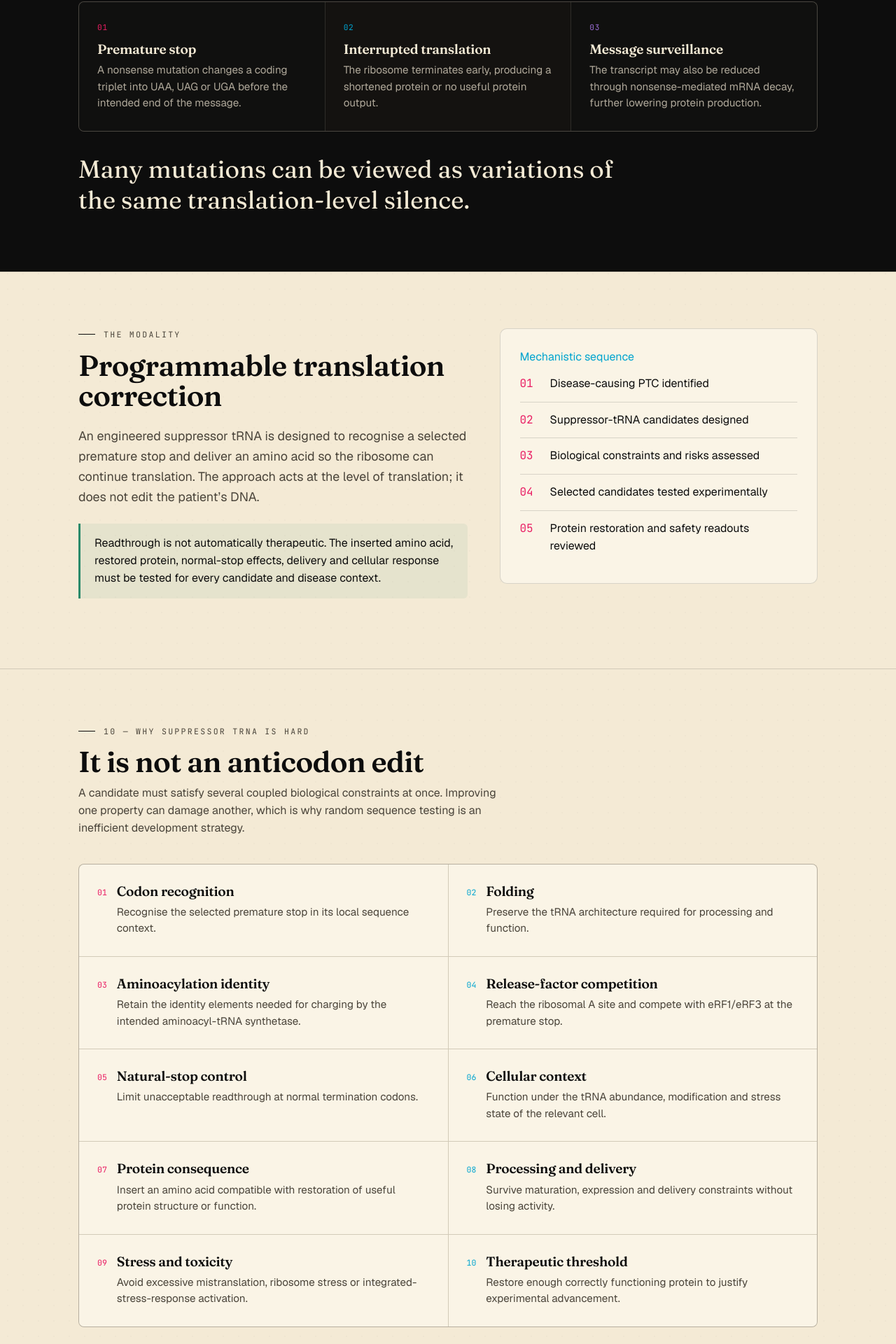
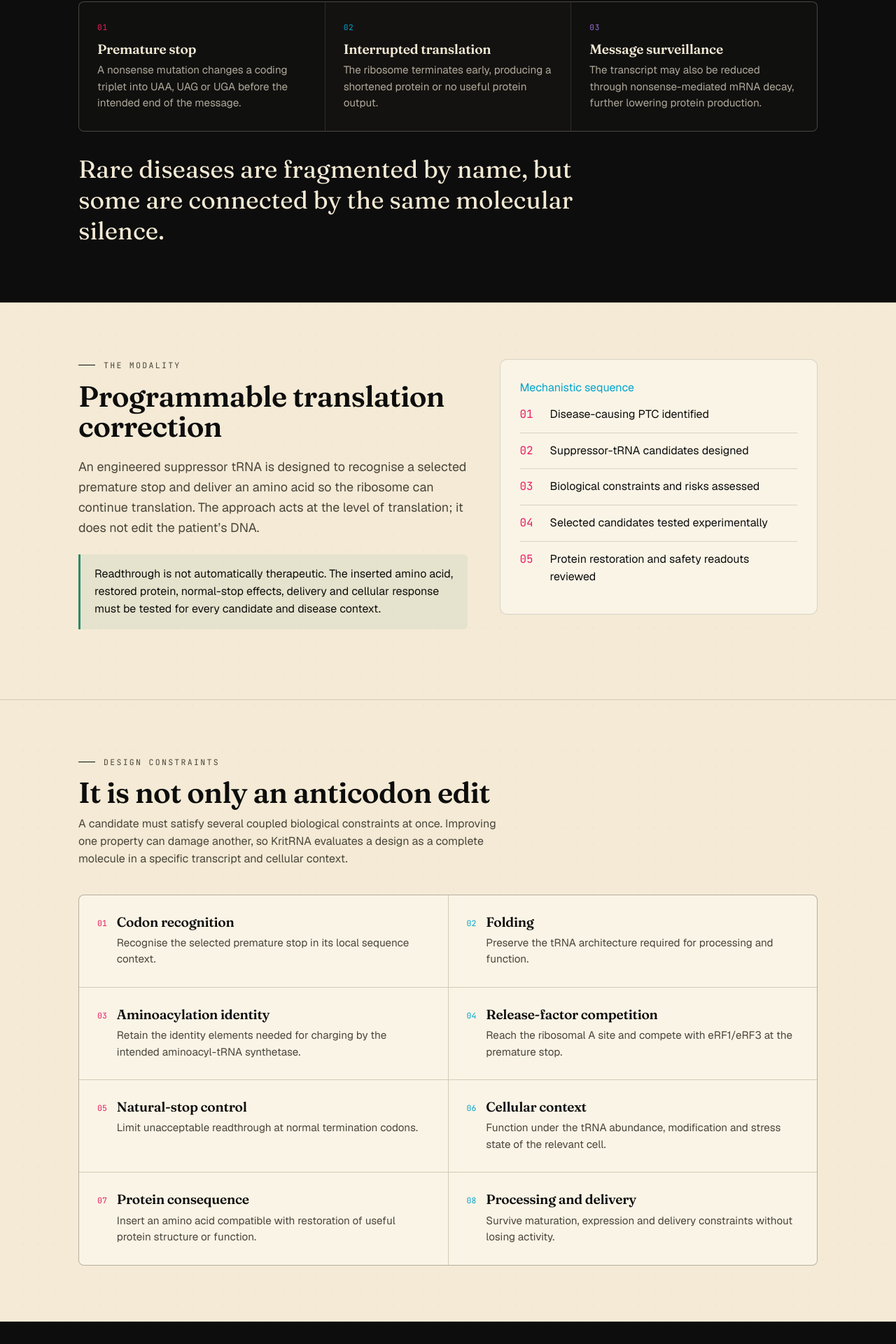
Before and after one commit to transloka786/trasnloka-website, a Next.js app: page /science in a window 1280 px wide. Shown: the part 852-2772 px from the top of the page at 70% size. Built offline with nearby package versions, Linux system fonts and the light colour scheme.

Commit message:
Correct Batch 2 science mapping and add citations

```diff
--- a/src/app/science/page.tsx
+++ b/src/app/science/page.tsx
@@ -4,7 +4,7 @@ import Reveal from '@/components/Reveal';
 
 export const metadata: Metadata = {
   title: 'Science',
-  description: 'Why premature termination codons create a shared disease mechanism, how suppressor tRNAs can enable readthrough, and why therapeutic design is biologically difficult.',
+  description: 'Why premature termination codons create a shared disease mechanism and how suppressor tRNAs may enable translation to continue.',
 };
 
 const FAILURE = [
@@ -22,88 +22,48 @@ const CONSTRAINTS = [
   ['Cellular context', 'Function under the tRNA abundance, modification and stress state of the relevant cell.'],
   ['Protein consequence', 'Insert an amino acid compatible with restoration of useful protein structure or function.'],
   ['Processing and delivery', 'Survive maturation, expression and delivery constraints without losing activity.'],
-  ['Stress and toxicity', 'Avoid excessive mistranslation, ribosome stress or integrated-stress-response activation.'],
-  ['Therapeutic threshold', 'Restore enough correctly functioning protein to justify experimental advancement.'],
+];
+
+const REFERENCES = [
+  { label: 'Suppressor-tRNA evidence', title: 'Engineered tRNAs suppress nonsense mutations in cells and in vivo', detail: 'Nature 618, 842–848 (2023) · DOI 10.1038/s41586-023-06133-1', href: 'https://doi.org/10.1038/s41586-023-06133-1' },
+  { label: 'Lead-gene reference', title: 'HBB — haemoglobin subunit beta', detail: 'NCBI Gene record 3043', href: 'https://www.ncbi.nlm.nih.gov/gene/3043' },
+  { label: 'Program-gene reference', title: 'DMD — dystrophin', detail: 'NCBI Gene record 1756', href: 'https://www.ncbi.nlm.nih.gov/gene/1756' },
+  { label: 'Program-gene reference', title: 'CFTR — CF transmembrane conductance regulator', detail: 'NCBI Gene record 1080', href: 'https://www.ncbi.nlm.nih.gov/gene/1080' },
 ];
 
 export default function SciencePage() {
   return (
     <>
-      <section style={{ borderTop: 'none' }}>
-        <div className="wrap">
-          <Reveal><div className="eyebrow" style={{ marginBottom: 22 }}>Science</div></Reveal>
-          <Reveal delay={0.05}><h1 className="h1" style={{ fontSize: 'clamp(2.35rem,6vw,4.5rem)' }}>One molecular failure.<br /><em>Many disease contexts.</em></h1></Reveal>
-          <Reveal delay={0.1}><p className="lead" style={{ marginTop: 26 }}>Premature termination codons are scattered across different genes and rare diseases, but they can create the same translation-level problem: the protein-making message stops before completion. KritRNA is building around that shared mechanism.</p></Reveal>
+      <section style={{ borderTop: 'none' }}><div className="wrap">
+        <Reveal><div className="eyebrow" style={{ marginBottom: 22 }}>Science</div></Reveal>
+        <Reveal delay={0.05}><h1 className="h1" style={{ fontSize: 'clamp(2.35rem,6vw,4.5rem)' }}>One molecular failure.<br /><em>Many disease contexts.</em></h1></Reveal>
+        <Reveal delay={0.1}><p className="lead" style={{ marginTop: 26 }}>Premature termination codons occur in different genes and rare diseases, but they can create the same translation-level problem: the protein-making message stops before completion. KritRNA is building around that shared mechanism.</p></Reveal>
+      </div></section>
+
+      <section className="ink-sec"><div className="wrap">
+        <Reveal><div className="sec-head"><div className="eyebrow">The shared mechanism</div><h2 className="h2">A platform opportunity hidden inside fragmented diseases</h2><p style={{ color: 'rgba(244,234,213,.72)' }}>Traditional development often begins with a disease name. KritRNA begins with a defined molecular failure class: premature termination that prevents full-length protein production.</p></div></Reveal>
+        <div className="grid cols-3" style={{ background: 'rgba(244,234,213,.14)', borderColor: 'rgba(244,234,213,.14)' }}>
+          {FAILURE.map(([n, title, text], i) => <Reveal key={n} delay={i * 0.06}><div className="cell" style={{ height: '100%', background: i === 1 ? '#141210' : '#10100f' }}><div className="k" style={{ color: i === 0 ? 'var(--magenta)' : i === 1 ? 'var(--cyan)' : 'var(--violet)' }}>{n}</div><h3 style={{ color: 'var(--cream)' }}>{title}</h3><p style={{ color: 'rgba(244,234,213,.7)' }}>{text}</p></div></Reveal>)}
         </div>
-      </section>
+        <Reveal delay={0.12}><blockquote style={{ marginTop: 32, maxWidth: '34ch', fontFamily: 'var(--serif)', fontSize: 'clamp(1.45rem,3vw,2.2rem)', lineHeight: 1.25, color: 'var(--cream)' }}>Rare diseases are fragmented by name, but some are connected by the same molecular silence.</blockquote></Reveal>
+      </div></section>
 
-      <section className="ink-sec">
-        <div className="wrap">
-          <Reveal><div className="sec-head"><div className="eyebrow">08 — why this matters</div><h2 className="h2">A platform opportunity hidden inside fragmented diseases</h2><p style={{ color: 'rgba(244,234,213,.72)' }}>Traditional development often begins with a disease name. KritRNA begins with a defined molecular failure class: premature termination that prevents full-length protein production.</p></div></Reveal>
-          <div className="grid cols-3" style={{ background: 'rgba(244,234,213,.14)', borderColor: 'rgba(244,234,213,.14)' }}>
-            {FAILURE.map(([n, title, text], i) => (
-              <Reveal key={n} delay={i * 0.06}>
-                <div className="cell" style={{ height: '100%', background: i === 1 ? '#141210' : '#10100f' }}>
-                  <div className="k" style={{ color: i === 0 ? 'var(--magenta)' : i === 1 ? 'var(--cyan)' : 'var(--violet)' }}>{n}</div>
-                  <h3 style={{ color: 'var(--cream)' }}>{title}</h3>
-                  <p style={{ color: 'rgba(244,234,213,.7)' }}>{text}</p>
-                </div>
-              </Reveal>
-            ))}
-          </div>
-          <Reveal delay={0.12}><blockquote style={{ marginTop: 32, maxWidth: '34ch', fontFamily: 'var(--serif)', fontSize: 'clamp(1.45rem,3vw,2.2rem)', lineHeight: 1.25, color: 'var(--cream)' }}>Many mutations can be viewed as variations of the same translation-level silence.</blockquote></Reveal>
-        </div>
-      </section>
+      <section><div className="wrap split-2" style={{ display: 'grid', gap: 46, alignItems: 'start' }}>
+        <Reveal><div><div className="eyebrow">The modality</div><h2 className="h2" style={{ marginTop: 14 }}>Programmable translation correction</h2><p className="lead" style={{ marginTop: 20 }}>An engineered suppressor tRNA is designed to recognise a selected premature stop and deliver an amino acid so the ribosome can continue translation. The approach acts at the level of translation; it does not edit the patient’s DNA.</p><div className="callout" style={{ marginTop: 24 }}>Readthrough is not automatically therapeutic. The inserted amino acid, restored protein, normal-stop effects, delivery and cellular response must be tested for every candidate and disease context.</div></div></Reveal>
+        <Reveal delay={0.08}><div style={{ border: '1px solid var(--rule)', background: 'var(--paper)', borderRadius: 10, padding: 28 }}><div className="k" style={{ color: 'var(--cyan)' }}>Mechanistic sequence</div>{['Disease-causing PTC identified', 'Suppressor-tRNA candidates designed', 'Biological constraints and risks assessed', 'Selected candidates tested experimentally', 'Protein restoration and safety readouts reviewed'].map((step, i) => <div key={step} style={{ display: 'flex', gap: 15, padding: '13px 0', borderTop: i ? '1px solid var(--rule)' : 'none' }}><span style={{ fontFamily: 'var(--mono)', color: 'var(--magenta)', minWidth: 28 }}>{String(i + 1).padStart(2, '0')}</span><span>{step}</span></div>)}</div></Reveal>
+      </div></section>
 
-      <section>
-        <div className="wrap split-2" style={{ display: 'grid', gap: 46, alignItems: 'start' }}>
-          <Reveal>
-            <div>
-              <div className="eyebrow">The modality</div>
-              <h2 className="h2" style={{ marginTop: 14 }}>Programmable translation correction</h2>
-              <p className="lead" style={{ marginTop: 20 }}>An engineered suppressor tRNA is designed to recognise a selected premature stop and deliver an amino acid so the ribosome can continue translation. The approach acts at the level of translation; it does not edit the patient’s DNA.</p>
-              <div className="callout" style={{ marginTop: 24 }}>Readthrough is not automatically therapeutic. The inserted amino acid, restored protein, normal-stop effects, delivery and cellular response must be tested for every candidate and disease context.</div>
-            </div>
-          </Reveal>
-          <Reveal delay={0.08}>
-            <div style={{ border: '1px solid var(--rule)', background: 'var(--paper)', borderRadius: 10, padding: 28 }}>
-              <div className="k" style={{ color: 'var(--cyan)' }}>Mechanistic sequence</div>
-              {['Disease-causing PTC identified', 'Suppressor-tRNA candidates designed', 'Biological constraints and risks assessed', 'Selected candidates tested experimentally', 'Protein restoration and safety readouts reviewed'].map((step, i) => (
-                <div key={step} style={{ display: 'flex', gap: 15, padding: '13px 0', borderTop: i ? '1px solid var(--rule)' : 'none' }}>
-                  <span style={{ fontFamily: 'var(--mono)', color: 'var(--magenta)', minWidth: 28 }}>{String(i + 1).padStart(2, '0')}</span>
-                  <span>{step}</span>
-                </div>
-              ))}
-            </div>
-          </Reveal>
-        </div>
-      </section>
+      <section><div className="wrap">
+        <Reveal><div className="sec-head"><div className="eyebrow">Design constraints</div><h2 className="h2">It is not only an anticodon edit</h2><p>A candidate must satisfy several coupled biological constraints at once. Improving one property can damage another, so KritRNA evaluates a design as a complete molecule in a specific transcript and cellular context.</p></div></Reveal>
+        <div className="grid cols-2">{CONSTRAINTS.map(([title, text], i) => <Reveal key={title} delay={(i % 4) * 0.035}><article className="cell" style={{ height: '100%' }}><div style={{ display: 'flex', gap: 14, alignItems: 'flex-start' }}><span style={{ fontFamily: 'var(--mono)', fontSize: '.72rem', color: i % 2 ? 'var(--cyan)' : 'var(--magenta)', marginTop: 3 }}>{String(i + 1).padStart(2, '0')}</span><div><h3>{title}</h3><p>{text}</p></div></div></article></Reveal>)}</div>
+      </div></section>
 
-      <section>
-        <div className="wrap">
-          <Reveal><div className="sec-head"><div className="eyebrow">10 — why suppressor tRNA is hard</div><h2 className="h2">It is not an anticodon edit</h2><p>A candidate must satisfy several coupled biological constraints at once. Improving one property can damage another, which is why random sequence testing is an inefficient development strategy.</p></div></Reveal>
-          <div className="grid cols-2">
-            {CONSTRAINTS.map(([title, text], i) => (
-              <Reveal key={title} delay={(i % 4) * 0.035}>
-                <article className="cell" style={{ height: '100%' }}>
-                  <div style={{ display: 'flex', gap: 14, alignItems: 'flex-start' }}>
-                    <span style={{ fontFamily: 'var(--mono)', fontSize: '.72rem', color: i % 2 ? 'var(--cyan)' : 'var(--magenta)', marginTop: 3 }}>{String(i + 1).padStart(2, '0')}</span>
-                    <div><h3>{title}</h3><p>{text}</p></div>
-                  </div>
-                </article>
-              </Reveal>
-            ))}
-          </div>
-        </div>
-      </section>
+      <section className="ink-sec"><div className="wrap">
+        <Reveal><div className="sec-head"><div className="eyebrow">Scientific citation layer</div><h2 className="h2">Claims linked to persistent sources</h2><p style={{ color: 'rgba(244,234,213,.72)' }}>The public website uses DOI, PubMed or official gene records where a persistent source has been verified. Company-stage statements remain clearly separated from external scientific evidence.</p></div></Reveal>
+        <div className="grid cols-2" style={{ background: 'rgba(244,234,213,.14)', borderColor: 'rgba(244,234,213,.14)' }}>{REFERENCES.map((reference, i) => <Reveal key={reference.href} delay={(i % 2) * 0.05}><a href={reference.href} target="_blank" rel="noopener noreferrer" className="cell" style={{ height: '100%', display: 'block', background: i % 2 ? '#141210' : '#10100f' }}><div className="k" style={{ color: i % 2 ? 'var(--cyan)' : 'var(--magenta)' }}>{reference.label}</div><h3 style={{ color: 'var(--cream)' }}>{reference.title}</h3><p style={{ color: 'rgba(244,234,213,.68)' }}>{reference.detail}</p><div style={{ marginTop: 14, fontFamily: 'var(--mono)', fontSize: '.7rem', color: 'var(--cyan)' }}>Open source ↗</div></a></Reveal>)}</div>
+      </div></section>
 
-      <section className="center">
-        <div className="wrap">
-          <Reveal><h2 className="h2">The science defines the platform architecture.</h2></Reveal>
-          <Reveal delay={0.06}><p className="lead" style={{ margin: '16px auto 0' }}>KritRNA combines candidate design with translation-system modelling so a suppressor tRNA is evaluated as both a molecule and a network intervention.</p></Reveal>
-          <Reveal delay={0.1}><div style={{ marginTop: 28, display: 'flex', justifyContent: 'center', gap: 12, flexWrap: 'wrap' }}><Link className="btn btn-solid" href="/platform">Explore the platform →</Link><Link className="btn btn-ghost" href="/small-world">Enter the small-world model</Link></div></Reveal>
-        </div>
-      </section>
+      <section className="center"><div className="wrap"><Reveal><h2 className="h2">The science defines the platform architecture.</h2></Reveal><Reveal delay={0.06}><p className="lead" style={{ margin: '16px auto 0' }}>KritRNA combines candidate design with translation-system modelling so a suppressor tRNA is evaluated as both a molecule and a network intervention.</p></Reveal><Reveal delay={0.1}><div style={{ marginTop: 28, display: 'flex', justifyContent: 'center', gap: 12, flexWrap: 'wrap' }}><Link className="btn btn-solid" href="/platform">Explore the platform →</Link><Link className="btn btn-ghost" href="/small-world">Enter the small-world model</Link></div></Reveal></div></section>
     </>
   );
 }
```
